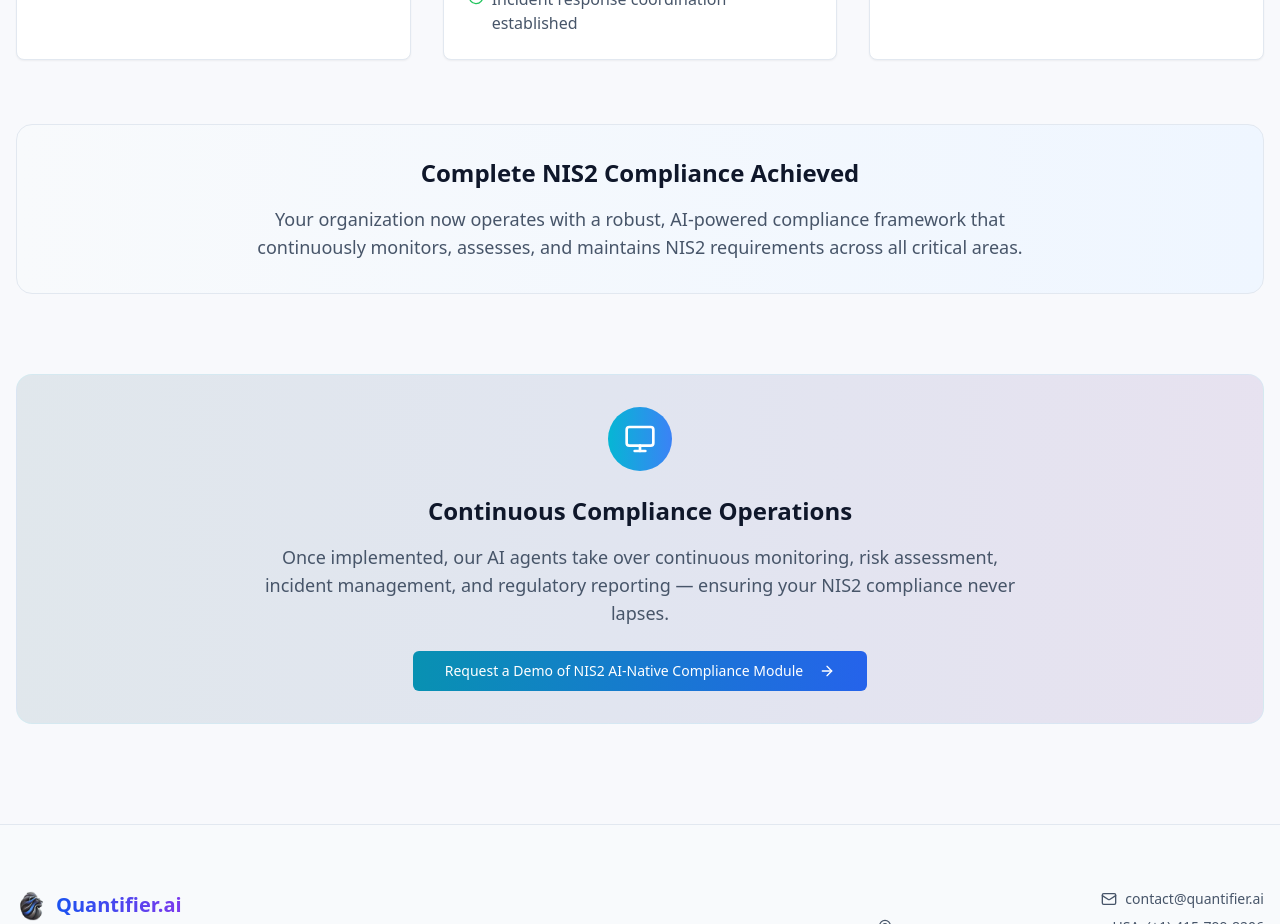
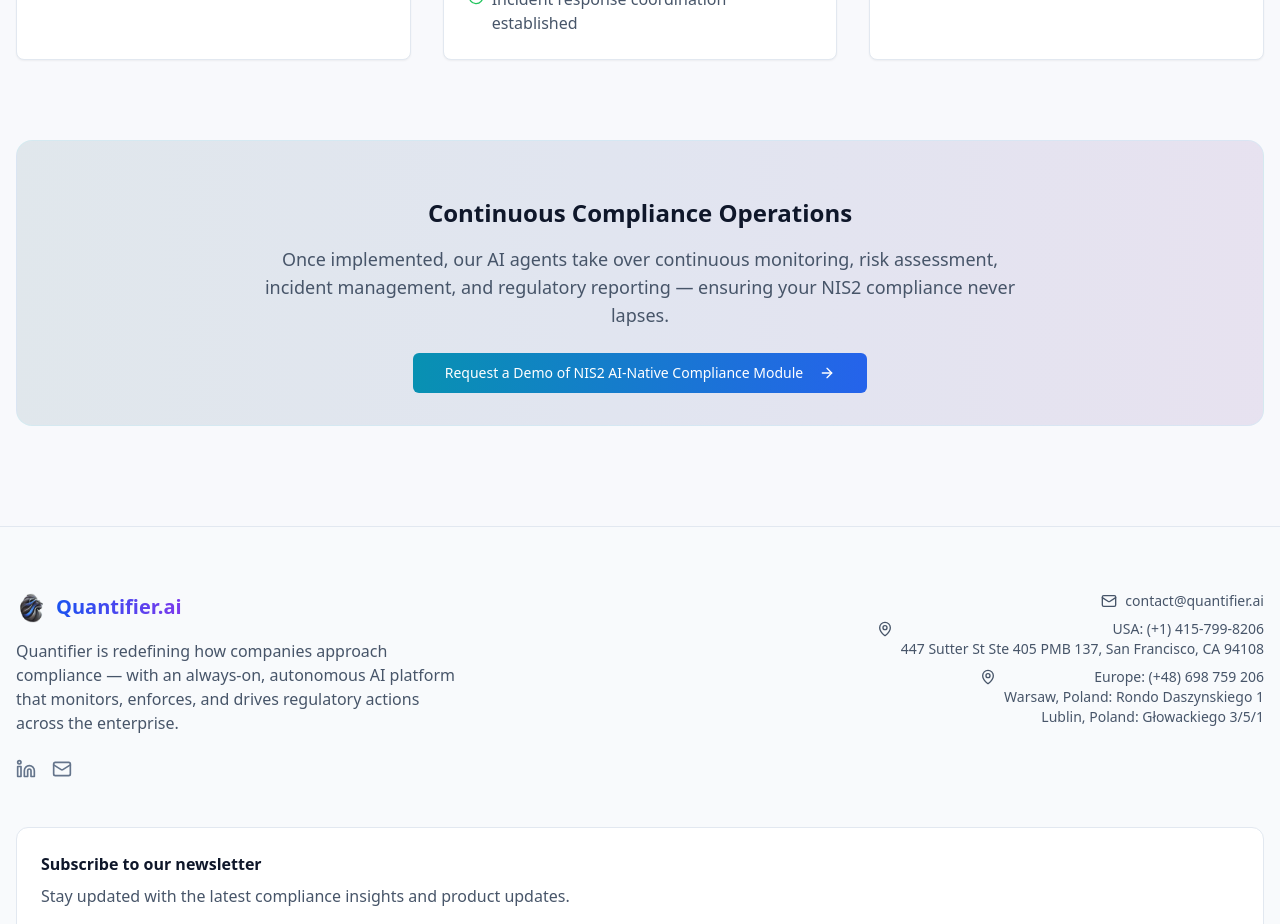
Before and after one commit to TeamQuantifier/ai-compliance-navigator-site-87, a React (Vite) app: page /frameworks/cybersecurity/nis-ii in a window 1280 px wide. Shown: the part 4180-5104 px from the top of the page. Built offline with nearby package versions, Linux system fonts and the light colour scheme.

Commit message:
Visual edit in Lovable

```diff
--- a/src/pages/frameworks/cybersecurity/NisII.tsx
+++ b/src/pages/frameworks/cybersecurity/NisII.tsx
@@ -538,12 +538,7 @@ const NisII = () => {
           <div className="mt-16 text-center animate-fade-in" style={{
           animationDelay: '0.8s'
         }}>
-            <div className="bg-gradient-to-r from-slate-50 to-blue-50 rounded-2xl p-8 border border-slate-200">
-              <h3 className="text-2xl font-bold text-slate-900 mb-4">Complete NIS2 Compliance Achieved</h3>
-              <p className="text-lg text-slate-600 max-w-3xl mx-auto">
-                Your organization now operates with a robust, AI-powered compliance framework that continuously monitors, assesses, and maintains NIS2 requirements across all critical areas.
-              </p>
-            </div>
+
           </div>
         </section>
 
@@ -551,9 +546,7 @@ const NisII = () => {
         <section className="mb-20">
           <div className="bg-gradient-to-r from-cyan-900/10 via-blue-900/10 to-purple-900/10 rounded-2xl p-8 border border-cyan-200/20">
             <div className="flex items-center justify-center mb-6">
-              <div className="w-16 h-16 bg-gradient-to-r from-cyan-500 to-blue-500 rounded-full flex items-center justify-center">
-                <Monitor className="w-8 h-8 text-white" />
-              </div>
+
             </div>
             <h3 className="text-2xl font-bold text-center mb-4 text-slate-900">
               Continuous Compliance Operations
```
